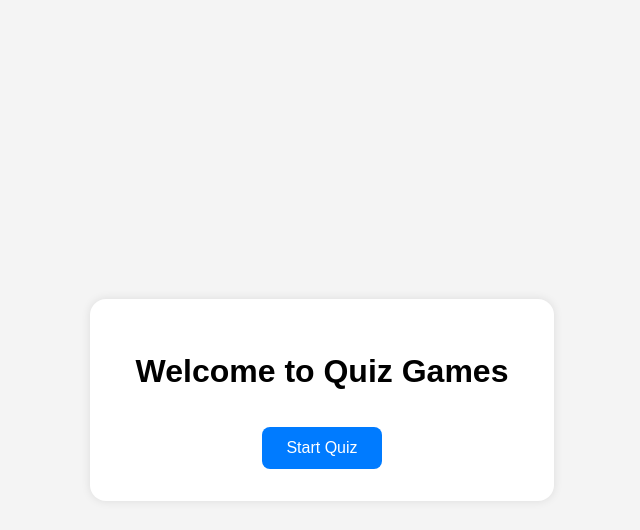
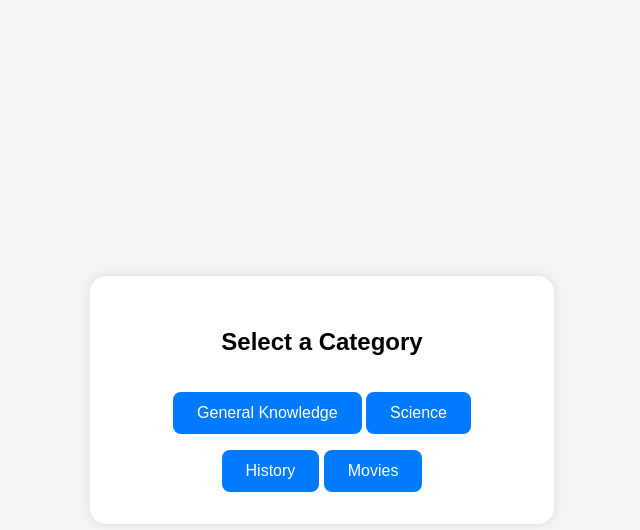
Before and after one commit to BrainBuzzDev/Quiz-Games, a plain HTML site: page index.html in a window 1280 px wide. Both pictures are taken after a click on the button "Start Quiz". Shown: the whole page, without its empty margins (318-958 px from the left). Drawn offline with Linux system fonts and the light colour scheme.

Commit message:
Update index.html

```diff
--- a/index.html
+++ b/index.html
@@ -74,8 +74,8 @@
   </div>
 
   <script>
-    const questions = [
-     general: {
+    const questions = {
+     general: [
         { question: "What is the capital of France?", options: ["Berlin", "Madrid", "Paris", "Rome"], answer: "Paris" },
         { question: "How many continents are there?", options: ["5", "6", "7", "8"], answer: "7" },
         { question: "Which ocean is the largest?", options: ["Atlantic", "Pacific", "Indian", "Arctic"], answer: "Pacific" }
@@ -97,12 +97,13 @@
       ]
     };
 
+    let selectedQuestions = [];
     let currentQuestionIndex = 0;
     let score = 0;
     let timer;
     let timeLeft = 10;
 
-    function startQuiz() {
+    function showCategories() {
       document.querySelector(".start-section").style.display = "none";
       document.querySelector(".quiz-section").style.display = "block";
     }
```
